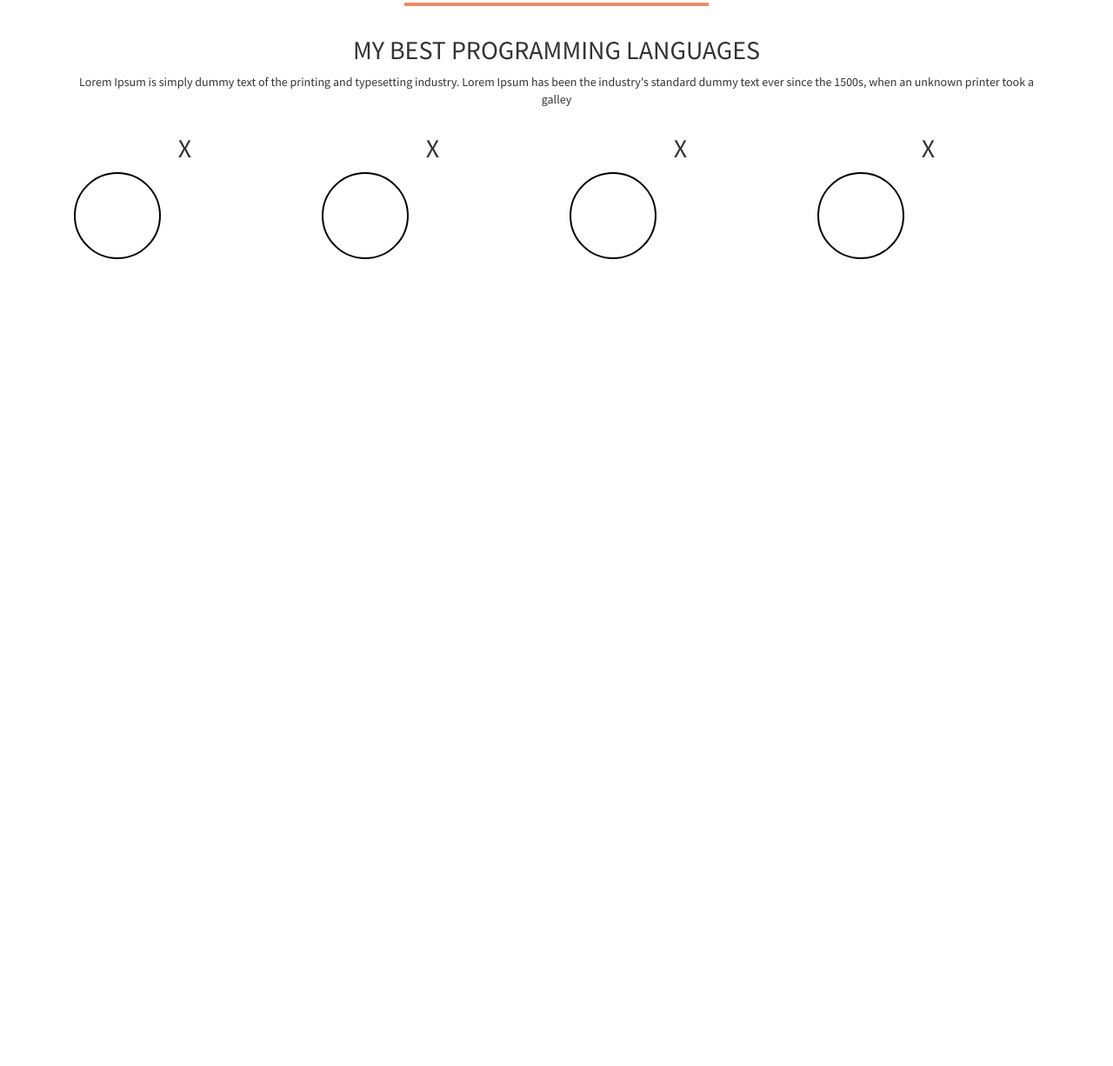
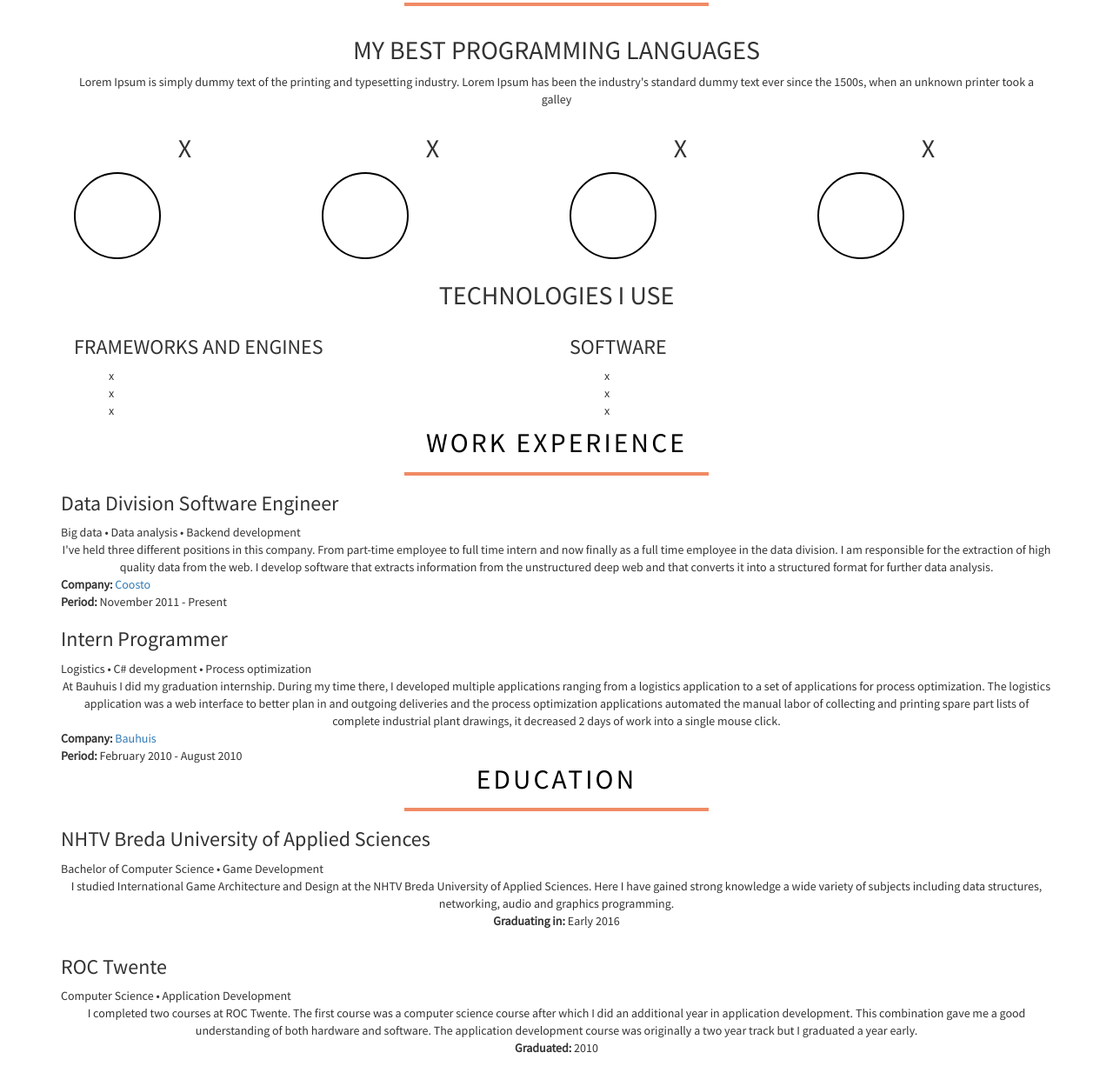
Before and after one commit to kristianJagoda/Project_One, a website: page index.html in a window 1280 px wide. Shown: the part 1372-2598 px from the top of the page at 87% size. Before the commit the page ends 1676 px from the top, so only its background shows below. Drawn offline with nearby package versions, Linux system fonts and the light colour scheme; files whose address does not match are found by name.

Commit message:
Add sections: eduction, skills, experience. client to provide information

```diff
--- a/index.html
+++ b/index.html
@@ -156,14 +156,138 @@
                 </div>
             </div>
 
+            <div class="row">
+                <div class="col-xs-12">
+                    <h2>TECHNOLOGIES I USE</h2>
 
+                </div>
+            </div>
+            <div class="row">
+                <div class="col-xs-12 col-md-6">
+                    <h3>FRAMEWORKS AND ENGINES</h3>
+                    <ul>
+                        <li>x</li>
+                        <li>x</li>
+                        <li>x</li>
+                    </ul>
+
+                </div>
+
+
+
+                <div class="col-xs-12 col-md-6">
+                    <h3>SOFTWARE</h3>
+                    <ul>
+                        <li>x</li>
+                        <li>x</li>
+                        <li>x</li>
+                    </ul>
+
+                </div>
+            </div>
+
+
+
+        </div>
+
+
+    </section>
+
+    <section id="experience" class="section">
+        <div class="container">
+            <div class="row">
+                <div class="col-xs-12">
+                    <h2 class="title">Work Experience</h2>
+                    <div class="centered-line"></div>
+                </div>
+            </div>
+
+            <div class="row">
+
+                    <div class="col-full">
+                        <h3>Data Division Software Engineer</h3>
+                        <div class="job-attributions">Big data <span class="bullet">&bull;</span> Data analysis <span class="bullet">&bull;</span> Backend development</div>
+                    </div>
+
+                    <div class="col-full text-center">I've held three different positions in this company. From part-time employee to full time intern and now finally as a full time employee in the data division. I am responsible for the extraction of high quality data from the web. I
+                        develop software that extracts information from the unstructured deep web and that converts it into a structured format for further data analysis.</div>
+
+                    <div class="row">
+                        <div class="col-2-3 col-wrap centered">
+                            <div class="col-1-2 job-company"><strong>Company:</strong> <a href="http://www.coosto.com/en/" target="_blank">Coosto</a></div>
+                            <div class="col-1-2 job-period"><strong>Period:</strong> November 2011 - Present</div>
+                        </div>
+                    </div>
+
+
+                <div class="row job">
+                    <div class="col-full">
+                        <h3>Intern Programmer</h3>
+                        <div class="job-attributions">Logistics <span class="bullet">&bull;</span> C# development <span class="bullet">&bull;</span> Process optimization</div>
+                    </div>
+
+                    <div class="col-full text-center">At Bauhuis I did my graduation internship. During my time there, I developed multiple applications ranging from a logistics application to a set of applications for process optimization. The logistics application was a web interface
+                        to better plan in and outgoing deliveries and the process optimization applications automated the manual labor of collecting and printing spare part lists of complete industrial plant drawings, it decreased 2 days of work into
+                        a single mouse click.</div>
+
+                    <div class="row">
+                        <div class="col-2-3 col-wrap centered">
+                            <div class="col-1-2 job-company"><strong>Company:</strong> <a href="http://www.bauhuis.com/" target="_blank">Bauhuis</a></div>
+                            <div class="col-1-2 job-period"><strong>Period:</strong> February 2010 - August 2010</div>
+                        </div>
+                    </div>
+                </div>
+            </div>
+        </div>
+    </section>
+
+    <section id="education">
+        <div class="container">
+            <div class="row">
+                <div class="col-xs-12">
+                    <h2 class="title">Education</h2>
+                    <div class="centered-line"></div>
+                </div>
+            </div>
+
+            <div class="row section-content">
+                <div class="row school">
+                    <div class="col-full">
+                        <h3>NHTV Breda University of Applied Sciences</h3>
+                        <div class="school-meta">Bachelor of Computer Science <span class="bullet">&bull;</span> Game Development</div>
+                    </div>
+
+                    <div class="col-full text-center">
+                        I studied International Game Architecture and Design at the NHTV Breda University of Applied Sciences. Here I have gained strong knowledge a wide variety of subjects including data structures, networking, audio and graphics programming.
+                        <p><strong>Graduating in:</strong> Early 2016</p>
+                    </div>
+                </div>
+
+                <div class="separator"></div>
+
+                <div class="row school">
+                    <div class="col-full">
+                        <h3>ROC Twente</h3>
+                        <div class="school-meta">Computer Science <span class="bullet">&bull;</span> Application Development</div>
+                    </div>
+
+                    <div class="col-full text-center">
+                        I completed two courses at ROC Twente. The first course was a computer science course after which I did an additional year in application development. This combination gave me a good understanding of both hardware and software. The application development
+                        course was originally a two year track but I graduated a year early.
+                        <p><strong>Graduated:</strong> 2010</p>
+                    </div>
+                </div>
+            </div>
         </div>
     </section>
 
 
 
+
+
     <script src="https://ajax.googleapis.com/ajax/libs/jquery/3.1.1/jquery.min.js"></script>
     <script src="js/bootstrap.js"></script>
+    <script src="js/app.js"></script>
 
 
 </body>
--- a/js/app.js
+++ b/js/app.js
@@ -0,0 +1,21 @@
+$(document).ready(function() {
+
+    //Smooth Scrolling Menu
+    (function() {
+
+        var menu = $('.nav.navbar-nav');
+        var links = menu.find('a');
+
+
+        links.on('click', function(e) {
+            var target = $($(this).attr('href'));
+
+            if (target.length) {
+                event.preventDefault();
+                $('html, body').animate({
+                    scrollTop: target.offset().top
+                }, 2000);
+            }
+        });
+    })();
+});
--- a/sass/_custom.scss
+++ b/sass/_custom.scss
@@ -21,6 +21,11 @@ body {
     font-family: $main_sans_font;
 
 }
+ul {
+  >li {
+    list-style-type: none;
+  }
+}
 
 /*-----ROWS, TITLES -----*/
 .row {
@@ -33,7 +38,7 @@ body {
     padding: 0;
     font-size: 2.250em;
     font-weight: 300;
-    color: #0f1025;
+    color: #000;
     text-transform: uppercase;
     display: block;
     text-align: center;
@@ -45,6 +50,8 @@ body {
     margin: 0 auto;
     width: 60%;
     height: 4px;
+    background-color: #f08b65;
+
 }
 @media screen and (max-width: 737px) and (orientation:landscape) {
     .centered-line {
@@ -64,7 +71,7 @@ body {
 /*-----HEADER AND NAVIGATION BAR -------*/
 header {
     background: #fff;
-    background-image: linear-gradient( rgba($color-primary-3, 0.5), rgba($color-primary-1, 0.5) ), url("../images/image1.jpeg");
+    background-image: linear-gradient( rgba($color-primary-4, 0.4), rgba($color-primary-4, 0.4) ), url("../images/image1.jpeg");
     background-repeat: no-repeat;
     background-size: cover;
     height: 100vh;
@@ -87,7 +94,7 @@ header {
         > li {
             padding-top: 5px;
             font-size: 1.6rem;
-            letter-spacing: 0.2rem;
+            letter-spacing: 0.1rem;
 
             > a {
                 @include transition(all, 0.3s);
@@ -150,9 +157,6 @@ header {
     }
 }
 
-.line1 {
-    background-color: lighten($color-primary-3, 50%);
-}
 
 /*---- ABOUT ME ---- */
 .line2 {
--- a/sass/_customVariables.scss
+++ b/sass/_customVariables.scss
@@ -15,11 +15,15 @@ $main_serif_font: "source-serif-pro", "Times New Roman", Times, serif;
 //== Colors
 // As hex codes */
 
-$color-primary-0: #0D2C5A;	// Main Primary color */
-$color-primary-1: #345484;
-$color-primary-2: #1E3F70;
-$color-primary-3: #041D41;
-$main-color: lighten(#011026, 10%);
+// As hex codes */
+
+$main-color: #4273A3;	// Main Primary color */
+$color-primary-1: #97BADB;
+$color-primary-2: #6593BF;
+$color-primary-3: #2A6094;
+$color-primary-4: #164979;
+
+
 //
 //## Gray and brand colors for use across Bootstrap.
 
@@ -410,16 +414,16 @@ $navbar-default-toggle-border-color:       #ddd !default;
 
 //=== Inverted navbar
 // Reset inverted navbar basics
-$navbar-inverse-color:                      lighten($main-color, 10%) !default;
+$navbar-inverse-color:                      $main-color !default;
 $navbar-inverse-bg:                         $main-color !default;
 $navbar-inverse-border:                     darken($navbar-inverse-bg, 10%) !default;
 
 // Inverted navbar links
-$navbar-inverse-link-color:                 lighten($main-color, 40%) !default;
-$navbar-inverse-link-hover-color:           lighten(#041D41, 80%) !default;
-$navbar-inverse-link-hover-bg:              transparent !default;
-$navbar-inverse-link-active-color:          $navbar-inverse-link-hover-color !default;
-$navbar-inverse-link-active-bg:             darken($navbar-inverse-bg, 10%) !default;
+$navbar-inverse-link-color:                 #fff !default;
+$navbar-inverse-link-hover-color:           $color-primary-4 !default;
+$navbar-inverse-link-hover-bg:              #fff !default;
+$navbar-inverse-link-active-color:          #fff !default;
+$navbar-inverse-link-active-bg:             $color-primary-4 !default;
 $navbar-inverse-link-disabled-color:        #444 !default;
 $navbar-inverse-link-disabled-bg:           transparent !default;
 
```
Also changed, not shown: css/app.css, 1 other file.
